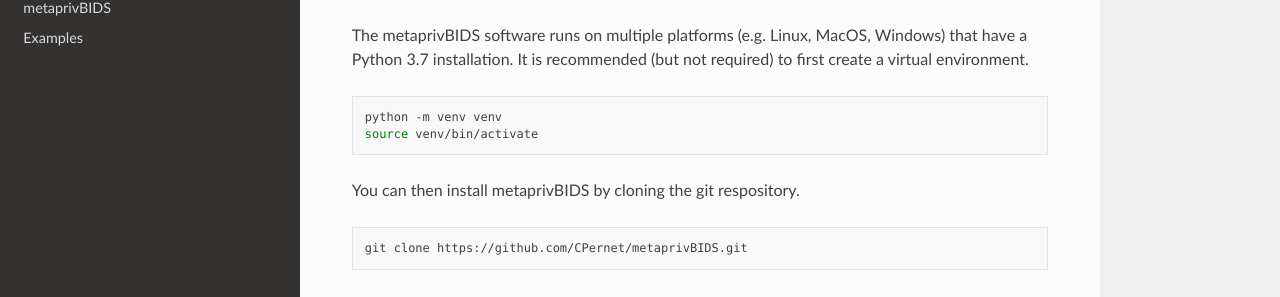
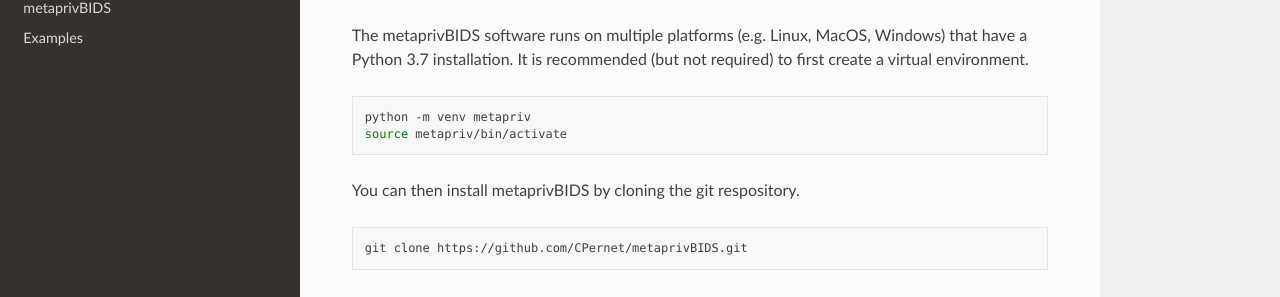
Before and after one commit to Vincent9339/metaprivBIDS-Outer, a Sphinx documentation site: the page built from docs/getting_started.rst, in a window 1280 px wide and 1233 px high. Shown: the part 264-561 px from the top of the window. Built offline with Sphinx 7.4.7 and the Read the Docs theme 2.0.0, drawn with Linux system fonts in a browser that asks for light colours.

Commit message:
Update getting_started.rst

```diff
--- a/docs/getting_started.rst
+++ b/docs/getting_started.rst
@@ -12,8 +12,8 @@
 
 .. code-block:: bash
 
-    python -m venv venv
-    source venv/bin/activate
+    python -m venv metapriv
+    source metapriv/bin/activate
 
 You can then install metaprivBIDS by cloning the git respository.
 
```
